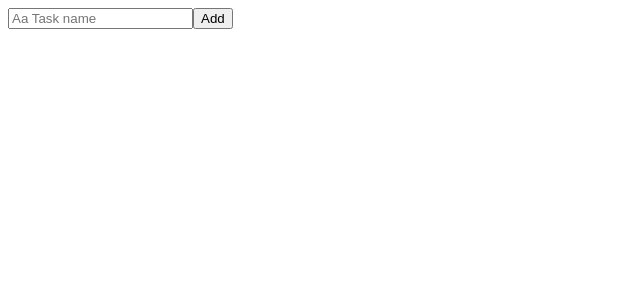
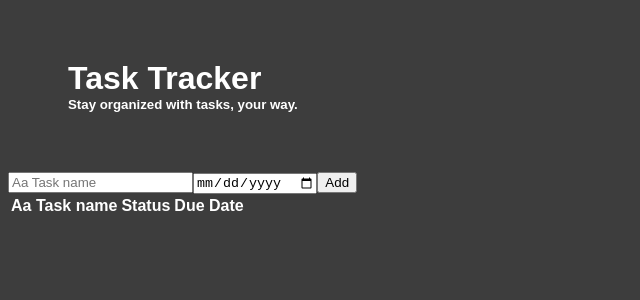
Before and after one commit to naren1003/To-Do-List-ReactApp, a React (Vite) app: page / in a window 1280 px wide. Shown: the top 300 px of the page, without its empty margins (0-640 px from the left). Built offline with nearby package versions, Linux system fonts and the light colour scheme.

Commit message:
css initial update, date input and table addition

```diff
--- a/src/App.jsx
+++ b/src/App.jsx
@@ -11,11 +11,22 @@ function App() {
         todoList={todoList}
         setTodoList={setTodoList}
       />
-      <TaskList
-        todoList={todoList}
-        setTodoList={setTodoList}
-      />
+      <table>
+        <thead>
+          <tr>
+            <th><b>Aa</b> Task name</th>
+            <th>Status</th>
+            <th>Due Date</th>
+          </tr>
+        </thead>
 
+        <tbody>
+          <TaskList
+            todoList={todoList}
+            setTodoList={setTodoList}
+          />
+        </tbody>
+      </table>
     </>
   );
 }
--- a/src/components/TaskInput.css
+++ b/src/components/TaskInput.css
@@ -0,0 +1,8 @@
+.Heading{
+    margin:0;
+    padding:0;
+}
+
+.Heading-container{
+    margin:60px;
+}
--- a/src/components/TaskInput.jsx
+++ b/src/components/TaskInput.jsx
@@ -1,24 +1,12 @@
 import { useState } from 'react';
+import './TaskInput.css';
 
 export function TaskInput( { todoList , setTodoList }){
-    const [inputText,setInputText] = useState('');
+    const [inputText, setInputText] = useState('');
+    const [dueDate, setDueDate] = useState('');
 
     function saveInputText(event){
         setInputText(event.target.value);
-    }
-
-    function addData(){
-        if(inputText === '') return;
-        setInputText('');
-        const newTodoList = [
-            ...todoList,{
-                message: inputText,
-                id:crypto.randomUUID()
-            }
-        ];
-        setTodoList([
-            ...newTodoList
-        ]);
     }
 
     function keyPressed(event){
@@ -29,9 +17,30 @@ export function TaskInput( { todoList , setTodoList }){
         }
     }
 
+    function addData(){
+    if (!inputText.trim()) return;
+
+    const newTodo = {
+        message: inputText,
+        dueDate: dueDate,
+        status: "Pending",
+        id: crypto.randomUUID()
+    };
+
+    setTodoList([...todoList, newTodo]);
+
+    setInputText('');
+    setDueDate('');
+}
+
     return(
         <>
             <div>
+                <div className='Heading-container'>
+                    <h1 className='Heading'>Task Tracker</h1>
+                    <h5 className='Heading'>Stay organized with tasks, your way.</h5>
+                </div>
+
                 <input
                     placeholder="Aa Task name"
                     type = "text"
@@ -39,6 +48,11 @@ export function TaskInput( { todoList , setTodoList }){
                     value = {inputText}
                     className="name-input"
                     onKeyDown = {keyPressed}
+                />
+                <input
+                    type="date"
+                    value={dueDate}
+                    onChange={(e) => setDueDate(e.target.value)}
                 />
                 <button
                     onClick = {addData}
--- a/src/components/TaskItems.jsx
+++ b/src/components/TaskItems.jsx
@@ -1,12 +1,15 @@
 import './TaskItems.css';
 
-export function TaskItems({message}){
-    return(
-        <div className="item-container">
-            <button>Done</button>
-            <div className = "chat-message-text">
-                {message}
-            </div>
-        </div>
-    );
+export function TaskItems({ message,dueDate }) {
+  return (
+    <>
+      <td>{message}</td>
+      <td>{status}</td>
+      <td>{dueDate || "-"}</td>
+      <td>
+        <button>Edit</button>
+        <button>Delete</button>
+      </td>
+    </>
+  );
 }
--- a/src/components/TaskList.css
+++ b/src/components/TaskList.css
@@ -0,0 +1,4 @@
+.tasklist-container{
+    display: flex;
+    gap: 20px;
+}
--- a/src/components/TaskList.jsx
+++ b/src/components/TaskList.jsx
@@ -1,27 +1,17 @@
-import { useRef,useEffect } from "react";
 import { TaskItems } from "./TaskItems";
 
-export function TaskList({todoList}){
-    const todoListRef = useRef(null);
-
-    useEffect(()=>{
-        const containerElem = todoListRef.current;
-        if(containerElem){
-            containerElem.scrollTop = containerElem.scrollHeight;
-        }
-    },[todoList])
-    return(
-        <div
-        className="todo-list-container"
-        ref ={todoListRef}>
-            {todoList.map((todoList) => {
-                return(
+export function TaskList({ todoList }) {
+    return (
+        <>
+            {todoList.map((task) => (
+                <tr key={task.id}>
                     <TaskItems
-                        message = {todoList.message}
-                        key = {todoList.id}
+                        message={task.message}
+                        dueDate={task.dueDate}
+                        status={task.status}
                     />
-                );
-            })}
-        </div>
+                </tr>
+            ))}
+        </>
     );
 }
--- a/src/index.css
+++ b/src/index.css
@@ -0,0 +1,5 @@
+body{
+    font-family: Arial, Helvetica, sans-serif;
+    background-color: rgb(61, 61, 61);
+    color: white;
+}
```
